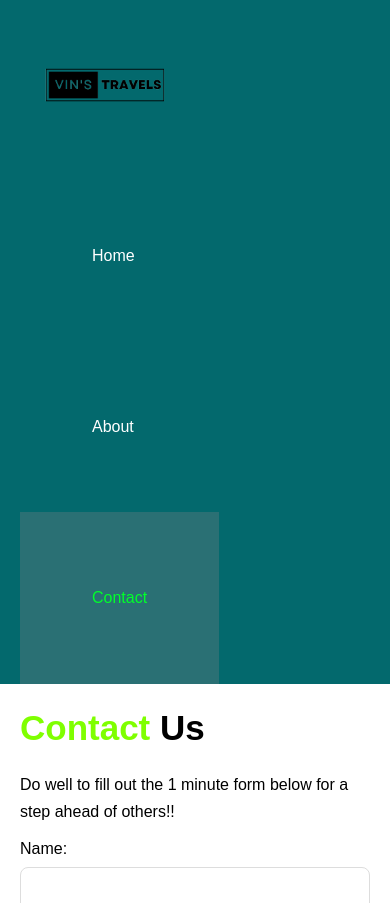
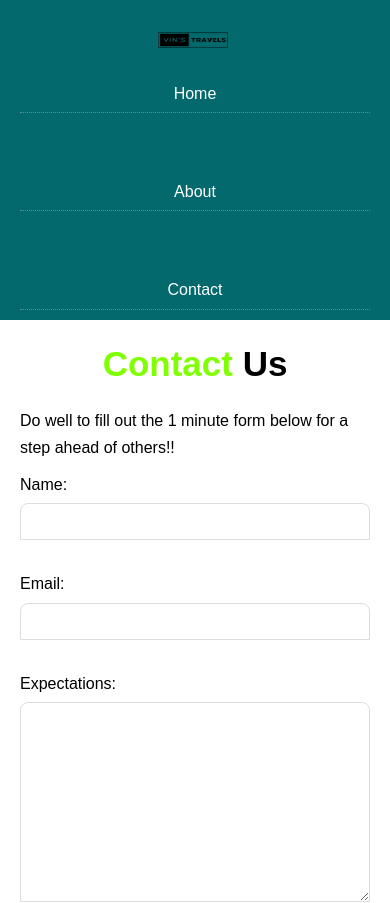
Before and after one commit to Nkemakolamuko/tiidelab-firstproject, a plain HTML site: page Contact_Page/contact.html in a window 390 px wide. Shown: the top 903 px of the page. Drawn offline with Linux system fonts and the light colour scheme; some icons are missing.

Commit message:
Make this page responsive on mobile and smaller screen sizes

```diff
--- a/Contact_Page/contact.html
+++ b/Contact_Page/contact.html
@@ -4,11 +4,12 @@
     <meta charset="UTF-8">
     <meta name="viewport" content="width=device-width, initial-scale=1.0">
     <meta name="description" content="Best travel agency in Nigeria 2023. That offers convenience and transparency">
-    <meta name="keywords" content="Travel, Agency, Fly, Nigeria, Abuja, Lagos, PH, Uyo">
+    <meta name="keywords" content="Travel, Agency, Fly, Nigeria, Abuja, Lagos, PH, Uyo, Abroad, Study, UK, USA, Europe, America">
     <script src="https://kit.fontawesome.com/03ecdfcafe.js" crossorigin="anonymous"></script>
     <title>Vin's-Travels | Contact </title>
     <link rel="shortcut icon" href="../Images/TRAVEL-LOGO__1_-removebg-preview.png" type="image/x-icon">
     <link rel="stylesheet" href="../Css-Only/style.css">
+    <link rel="stylesheet" media="screen and (max-width: 768px)" href="../Css-Only/mobile.css">
 </head>
 <body>
     <!-- Header -->
```
